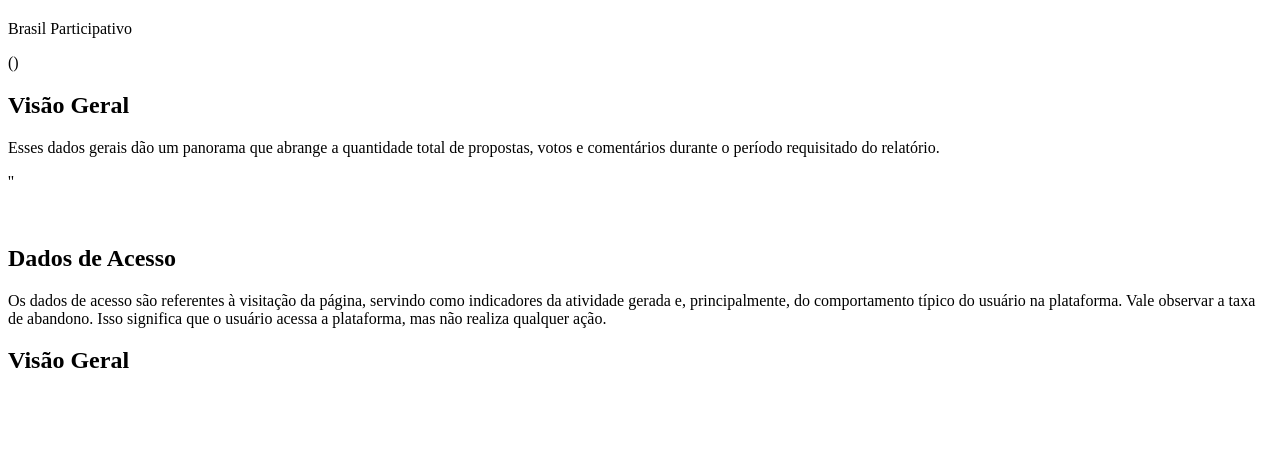
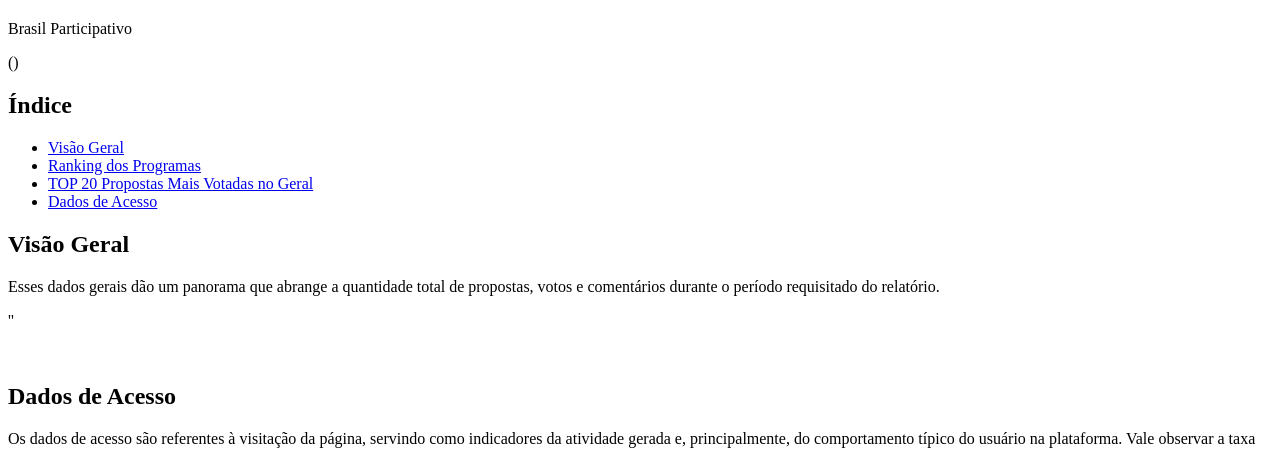
Before and after one commit to lappis-unb/airflow-dags, a Python web app: template dags/reports/templates/template_proposals.html in a window 1280 px wide. Shown: the top 449 px of the page. Run offline with Jinja, Linux system fonts and the light colour scheme; the template is opened without the code that fills it, so the values that code supplies are empty.

Commit message:
feat(reports): adiciona indice e atualiza ordem do relatorio

```diff
--- a/dags/reports/templates/template_proposals.html
+++ b/dags/reports/templates/template_proposals.html
@@ -15,12 +15,33 @@
     </div>
   </section>
 
+  <section class="fullpage">
+    <h1>Índice</h1>
+    <ul>
+      <li><a href="#overview-section">Visão Geral</a></li>
+      <li><a href="#programs-ranking">Ranking dos Programas</a></li>
+      <li><a href="#proposals-ranking">TOP 20 Propostas Mais Votadas no Geral</a></li>
+      <li><a href="#user-profile">Dados de Acesso</a></li>
+    </ul>
+  </section>
+
+
   <section id="overview-section" class="fullpage">
    <h1>Visão Geral</h1>
    <p class="mb">Esses dados gerais dão um panorama que abrange a quantidade total de propostas, votos e comentários durante o período requisitado do relatório.</p>
     {{ macros.create_table_from_dict(data.general_data) }}
     {{ macros.create_image_element(data.daily_graph) }}
   </section>
+
+  {{ macros.print_large_table(data.rank_temas, "Ranking dos Programas",
+  "Os temas com o maior número de propostas são:",'large-table-element') }}
+
+  {{ macros.print_large_table(data.top_proposals_filtered,
+    "TOP 20 Propostas Mais Votadas no Geral",
+    "As top 20 propostas mais votadas evidenciam as propostas com maior
+    mobilização e maior interesse do participante. Vale observar também o
+    número de comentários por propostas.",'second-large-table-element') }}
+
 
   <section id="user-profile" class="fullpage">
     <h1>Dados de Acesso</h1>
@@ -37,13 +58,5 @@
   </section>
 
 
-  {{ macros.print_large_table(data.rank_temas, "Ranking dos Programas",
-  "Os temas com o maior número de propostas são:",'large-table-element') }}
 
-
-  {{ macros.print_large_table(data.top_proposals_filtered,
-    "TOP 20 Propostas Mais Votadas no Geral",
-    "As top 20 propostas mais votadas evidenciam as propostas com maior
-    mobilização e maior interesse do participante. Vale observar também o
-    número de comentários por propostas.",'second-large-table-element') }}
 </html>
```
